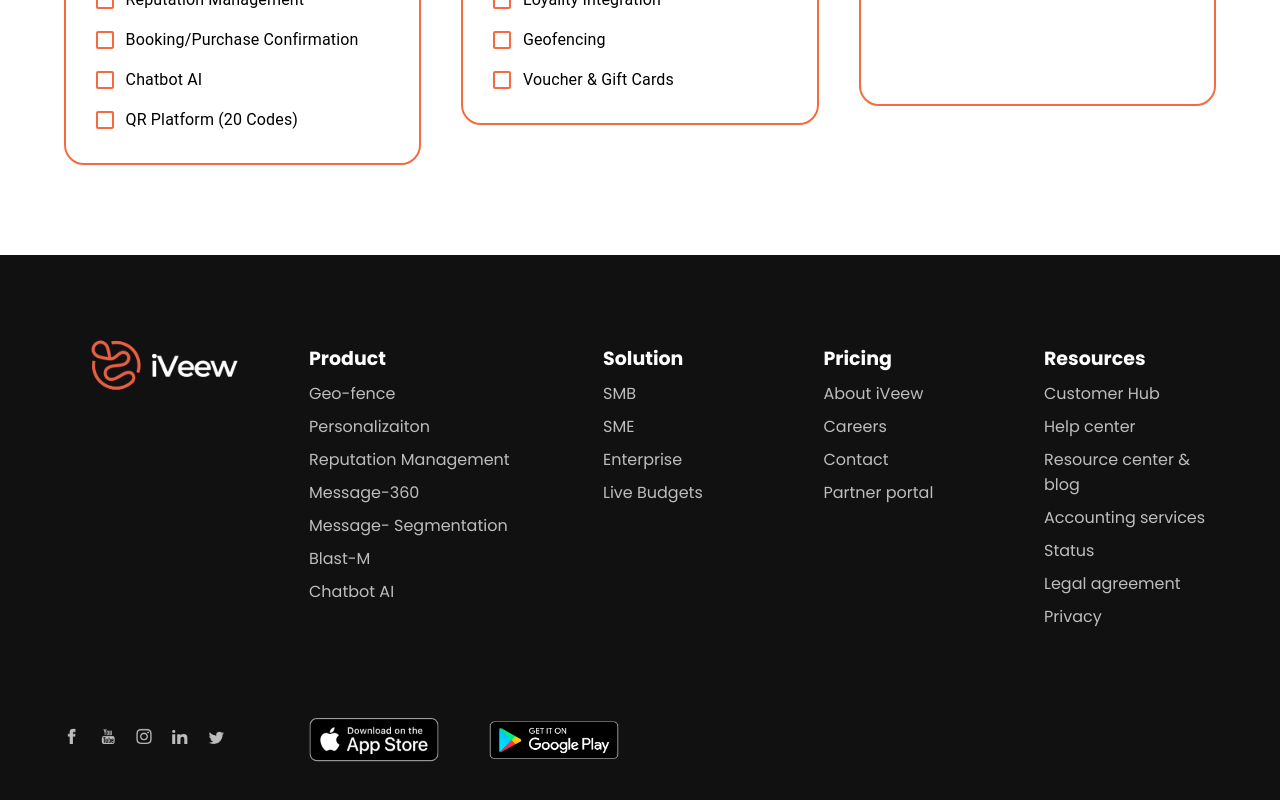
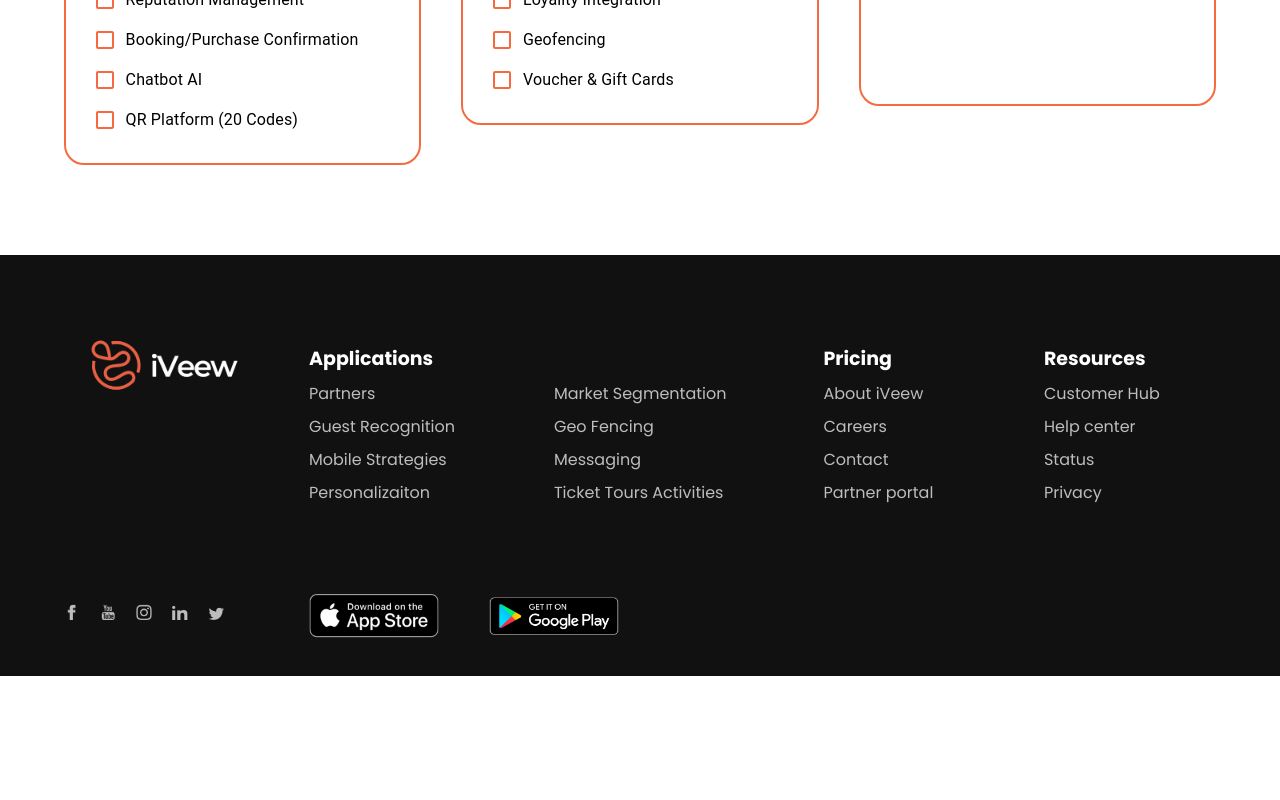
Before and after one commit to sohail-pixelandbeam/iveew11, a React (Vite) app: page / in a window 1280 px wide. Shown: the part 2750-3550 px from the top of the page. After the commit the page ends 3426 px from the top, so only its background shows below. Built offline with nearby package versions, Linux system fonts and the light colour scheme.

Commit message:
changes in footer

```diff
--- a/src/components/footer/Footer.jsx
+++ b/src/components/footer/Footer.jsx
@@ -23,22 +23,19 @@ export default function Footer() {
                     <Grid item sm={2.5} xs={12} >
                         <img src={logo} alt="logo" className='f-logo' />
                     </Grid>
-                    <Grid item sm={3} xs={6} >
-                        <div className="f-linkBold">Product</div>
-                        <div className="f-link"  onClick={()=>handleNavigate('/GeoFencing')}>Geo-fence</div>
-                        <div className="f-link"  onClick={()=>handleNavigate('/')}>Personalizaiton</div>
-                        <div className="f-link"  onClick={()=>handleNavigate('/ReputationManagement')}>Reputation Management</div>
-                        <div className="f-link"  onClick={()=>handleNavigate('/Message360')}>Message-360</div>
-                        <div className="f-link"  onClick={()=>handleNavigate('/')}>Message- Segmentation</div>
-                        <div className="f-link"  onClick={()=>handleNavigate('/')}>Blast-M</div>
-                        <div className="f-link"  onClick={()=>handleNavigate('/')}>Chatbot AI</div>
+                    <Grid item sm={2.5} xs={6} >
+                        <div className="f-linkBold">Applications</div>
+                        <div className="f-link"  onClick={()=>handleNavigate('/')}>Partners</div>
+                        <div className="f-link"  onClick={()=>handleNavigate('/GuestRecognition')}>Guest Recognition</div>
+                        <div className="f-link"  onClick={()=>handleNavigate('/MobileMarketStrategies')}>Mobile Strategies</div>
+                        <div className="f-link"  onClick={()=>handleNavigate('/Personalization')}>Personalizaiton</div>
                     </Grid>
-                    <Grid item sm={2.25} xs={6} >
-                        <div className="f-linkBold">Solution</div>
-                        <div className="f-link"  onClick={()=>handleNavigate('/')}>SMB</div>
-                        <div className="f-link"  onClick={()=>handleNavigate('/')}>SME</div>
-                        <div className="f-link"  onClick={()=>handleNavigate('/')}>Enterprise</div>
-                        <div className="f-link"  onClick={()=>handleNavigate('/')}>Live Budgets</div>
+                    <Grid item sm={2.75} xs={6} >
+                        <div className="f-linkBold" style={{visibility:'hidden'}} >Applications</div>
+                        <div className="f-link"  onClick={()=>handleNavigate('/MessageMarketSegmentation')}>Market Segmentation</div>
+                        <div className="f-link"  onClick={()=>handleNavigate('/GeoFencing')}>Geo Fencing</div>
+                        <div className="f-link"  onClick={()=>handleNavigate('/SpecialityMessaging')}>Messaging</div>
+                        <div className="f-link"  onClick={()=>handleNavigate('/TickeitngTours')}>Ticket Tours Activities</div>
                     </Grid>
                     <Grid item sm={2.25} xs={6} >
                         <div className="f-linkBold" onClick={()=>handleNavigate('/Pricing')}>Pricing</div>
@@ -51,10 +48,7 @@ export default function Footer() {
                         <div className="f-linkBold">Resources</div>
                         <div className="f-link" onClick={()=>handleNavigate('/')} >Customer Hub</div>
                         <div className="f-link" onClick={()=>handleNavigate('/')} >Help center</div>
-                        <div className="f-link" onClick={()=>handleNavigate('/')} >Resource center & blog</div>
-                        <div className="f-link" onClick={()=>handleNavigate('/')}> Accounting services</div>
                         <div className="f-link" onClick={()=>handleNavigate('/')} >Status</div>
-                        <div className="f-link" onClick={()=>handleNavigate('/')} >Legal agreement</div>
                         <div className="f-link" onClick={()=>handleNavigate('/')} >Privacy</div>
                     </Grid>
                 </Grid>
--- a/src/pages/messageMarketSegmentaion/MessageMarketSegmentation.jsx
+++ b/src/pages/messageMarketSegmentaion/MessageMarketSegmentation.jsx
@@ -30,10 +30,6 @@ export default function MessageMarketSegmentation() {
                 <div style={{ textAlign: 'center' }}>
                     <div className="spMsg-hero-contentBox">
                         <div className="spMsg-hero-heading ">Message market <br className='desktop' /> segmentation</div>
-                        <div className="spMsg-hero-btns" style={{ justifyContent: 'center' }}>
-                            <Btn label='Get Started' />
-                            <Btn label="Open an account" className='geoFence-hero-btn' style={{ padding: '0px 45px' }} />
-                        </div>
                     </div>
                 </div>
             </div>
--- a/src/pages/mobileMarketStrategies/MobileMarketStrategies.jsx
+++ b/src/pages/mobileMarketStrategies/MobileMarketStrategies.jsx
@@ -187,7 +187,6 @@ export default function MobileMarketStrategies() {
                   <br /> <br />
                   There is more of a” stop” message when  “checking in” with a customer instead of sending them an offer
                 </div>
-                <div className="home-card-btnTxt mb-30">Learn more about us <EastIcon fontSize='small' sx={{ color: '#F56B3F' }} /></div>
               </div>
             </Grid>
             {!isMobile && <Grid item sm={6} xs={12}>
--- a/src/pages/speacialityMessaging/SpecialityMessaging.jsx
+++ b/src/pages/speacialityMessaging/SpecialityMessaging.jsx
@@ -27,11 +27,7 @@ export default function SpecialityMessaging() {
           <Grid container spacing={5}>
             <Grid item sm={6} xs={12}>
               <div className="spMsg-hero-contentBox">
-                <div className="spMsg-hero-heading ">The speciality of  messaging</div>
-                <div className="spMsg-hero-btns">
-                  <Btn label='Get Started' />
-                  <Btn label="Open an account" className='geoFence-hero-btn' style={{ padding: '0px 25px' }} />
-                </div>
+                <div className="spMsg-hero-heading ">The <br className='desktop' /> specialty of  messaging</div>
               </div>
             </Grid>
             <Grid item sm={6} xs={12}>
@@ -53,11 +49,10 @@ export default function SpecialityMessaging() {
             <Grid item sm={7} xs={12}>
               <div className="message360Padding">
 
-                <div className="message360-heading1 mb-40">Speciality Messaging</div>
+                <div className="message360-heading1 mb-40">Specialty Messaging</div>
                 <div className="spMsg-text1 mb-40">
                   The global mobile marketing market size to be valued at USD 337.8 billion by 2027 and is expected to grow at a compound annual growth rate (CAGR) of 22.9% during the forecast period. Mobile marketing is a multi-channel digital promotional activity to reach the target audience through their mobile devices, via email, SMS and MMS, social media, websites, and apps.
                 </div>
-                <div className="home-card-btnTxt mb-30">Learn more about us <EastIcon fontSize='small' sx={{ color: '#F56B3F' }} /></div>
               </div>
             </Grid>
           </Grid>
@@ -74,9 +69,8 @@ export default function SpecialityMessaging() {
               <div className="message360Padding">
                 <div className="message360-heading1 mt-40 mb-40">Speciality Messaging</div>
                 <div className="spMsg-text1 mb-40">
-                  This is dummy text to show the design reputation takeholder perceptions and public conversations about an  organization and its brands. It includes monitoring perceptions and conversations, responding to reputation threats, and  proactively seizing opportunities to boost reputation
+                  The global mobile marketing market size to be valued at USD 337.8 billion by 2027 and is expected to grow at a compound annual growth rate (CAGR) of 22.9% during the forecast period. Mobile marketing is a multi-channel digital promotional activity to reach the target audience through their mobile devices, via email, SMS and MMS, social media, websites, and apps.
                 </div>
-                <div className="home-card-btnTxt mb-30">Learn more about us <EastIcon fontSize='small' sx={{ color: '#F56B3F' }} /></div>
               </div>
             </Grid>
             {!isMobile && <Grid item sm={6} xs={12}>
@@ -86,57 +80,6 @@ export default function SpecialityMessaging() {
             </Grid>}
           </Grid>
         </div>
-        {/* 3rd  */}
-        <div className="">
-          <Grid container spacing={5}>
-            <Grid item sm={6} xs={12}>
-              <div className="spMsgImgSec2 marginT-mobile" >
-                <img src={spMsgImg4} alt="img" width='100%' />
-              </div>
-            </Grid>
-            <Grid item sm={6} xs={12}>
-              <div className="message360Padding">
-                <div className="message360-heading1 mb-40">Guest Back-60</div>
-                <div className="spMsg-text1 mb-40">
-                  Messaging provides businesses the opportunity to stay in contact with customers and guests. Delivering relevant content and offers is the most important.
-                  <br /><br />
-                  1) Guest Back provides all customers with the ability to send out messages based on the last time they visited the business or hotel.
-                  <br /><br />
-                  2) Integration with POS systems automates loyalty or frequency tracking of credit cards.
-                  <br /><br />
-                  3) As a hotel, we have integrated with a number of PMS to automate the process of reaching out to guests who have not been there in 60 days or more. If we are not currently in your PMS, please email us and we will set it up,
-                </div>
-                <div className="home-card-btnTxt mb-30">Learn more about us <EastIcon fontSize='small' sx={{ color: '#F56B3F' }} /></div>
-              </div>
-            </Grid>
-          </Grid>
-        </div>
-        {/* 4th  */}
-        <div className="mb-8per">
-          <Grid container spacing={5}>
-            {isMobile && <Grid item sm={6} xs={12}>
-              <div className="message360Padding marginT-mobile">
-                <img src={spMsgImg5} alt="img" width='90%' />
-              </div>
-            </Grid>}
-            <Grid item sm={6} xs={12}>
-              <div className="message360Padding">
-                <div className="message360-heading1 spMsgcontentTopMargin mb-40">A recent survey</div>
-                <div className="spMsg-text1 mb-40">
-                  A recent survey indicated that 19x more revenue per message from campaigns that use both SMS+ Mobile Wallet coupons. Reward them for becoming a loyal member.
-                  <br /> <br />
-                  There is more of a” stop” message when  “checking in” with a customer instead of sending them an offer
-                </div>
-                <div className="home-card-btnTxt mb-30">Learn more about us <EastIcon fontSize='small' sx={{ color: '#F56B3F' }} /></div>
-              </div>
-            </Grid>
-            {!isMobile && <Grid item sm={6} xs={12}>
-              <div className="message360Padding">
-                <img src={spMsgImg5} alt="img" width='90%' />
-              </div>
-            </Grid>}
-          </Grid>
-        </div>
       </section>
       <Footer />
     </>
```
Also changed, not shown: src/assets/imgs/hoverNavBottom.png, src/assets/imgs/hoverNavBottom1.png.
